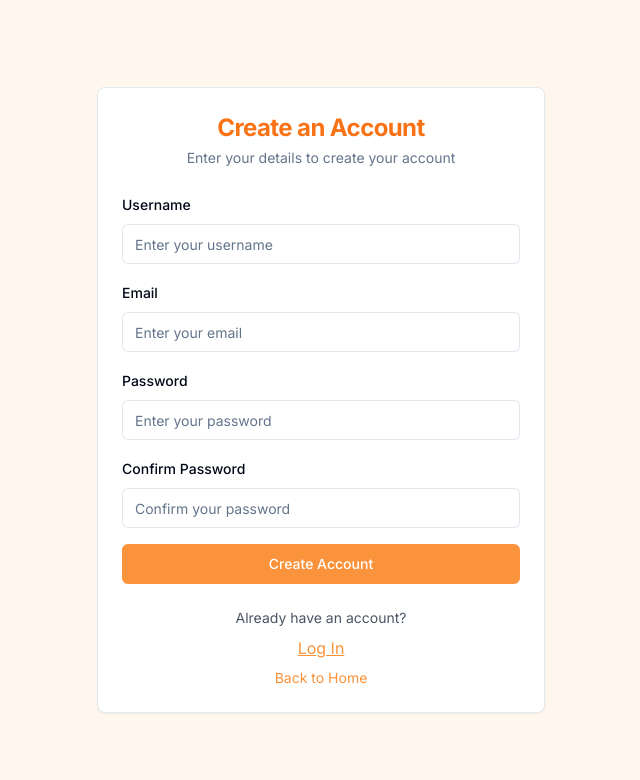
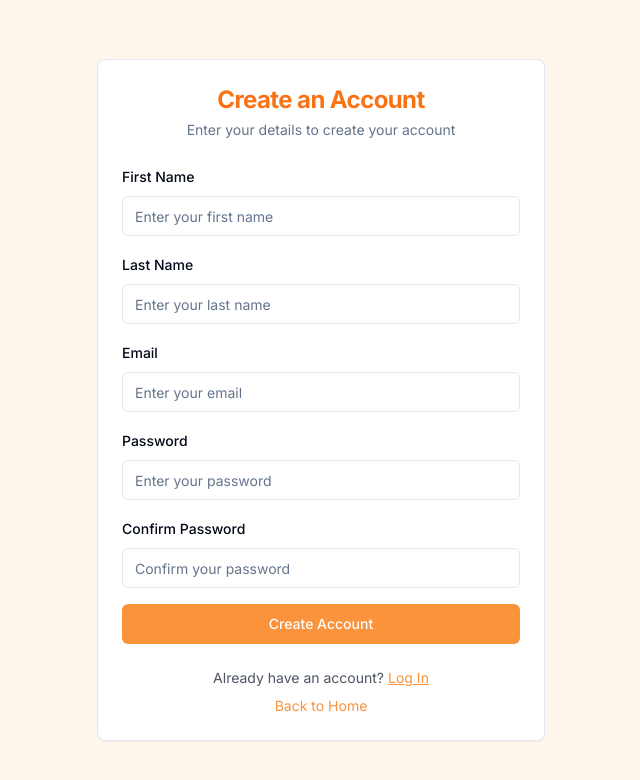
Before and after one commit to mfaks/BeaverBargains, a Next.js app in the folder frontend/: page /register in a window 1280 px wide. Shown: the top 780 px of the page, without its empty margins (319-959 px from the left). Built offline with nearby package versions, Linux system fonts and the light colour scheme.

Commit message:
updated form fields to match backend entity

```diff
--- a/frontend/src/app/login/page.tsx
+++ b/frontend/src/app/login/page.tsx
@@ -87,10 +87,10 @@ export default function Login() {
                 <CardFooter className="flex flex-col items-center space-y-2">
                     <p className="text-sm text-gray-600">
                         Don&apos;t have an account yet?
+                        <Link href="/register" className="text-orange-400 underline ml-1 hover:underline">
+                            Sign up
+                        </Link>
                     </p>
-                    <Link href="/register" className="text-orange-400 underline hover:underline">
-                        Sign up
-                    </Link>
                     <Link href="/" className="text-sm text-orange-400 hover:underline">
                         Back to Home
                     </Link>
--- a/frontend/src/app/register/page.tsx
+++ b/frontend/src/app/register/page.tsx
@@ -10,7 +10,8 @@ import { Card, CardHeader, CardTitle, CardDescription, CardContent, CardFooter }
 import Link from 'next/link'
 
 const createAccountSchema = z.object({
-    username: z.string().min(3, 'Username must be at least 3 characters'),
+    firstName: z.string().min(3, 'Last name must be at least 3 characters'),
+    lastName: z.string().min(3, 'First name must be at least 3 characters'),
     email: z.string().email('Invalid email format').min(5, 'Email must be at least 5 characters'),
     password: z.string().min(6, 'Password must be at least 6 characters'),
     confirmPassword: z.string().min(6, 'Password must be at least 6 characters'),
@@ -25,7 +26,8 @@ export default function Register() {
     const form = useForm<RegistrationForm>({
         resolver: zodResolver(createAccountSchema),
         defaultValues: {
-            username: '',
+            firstName: '',
+            lastName: '',
             email: '',
             password: '',
             confirmPassword: '',
@@ -50,12 +52,25 @@ export default function Register() {
                         <form onSubmit={form.handleSubmit(onSubmit)} className="space-y-4">
                             <FormField
                                 control={form.control}
-                                name="username"
+                                name="firstName"
                                 render={({ field }) => (
                                     <FormItem>
-                                        <FormLabel>Username</FormLabel>
+                                        <FormLabel>First Name</FormLabel>
                                         <FormControl>
-                                            <Input placeholder="Enter your username" {...field} className="w-full" />
+                                            <Input placeholder="Enter your first name" {...field} className="w-full" />
+                                        </FormControl>
+                                        <FormMessage />
+                                    </FormItem>
+                                )}
+                            />
+                            <FormField
+                                control={form.control}
+                                name="lastName"
+                                render={({ field }) => (
+                                    <FormItem>
+                                        <FormLabel>Last Name</FormLabel>
+                                        <FormControl>
+                                            <Input placeholder="Enter your last name" {...field} className="w-full" />
                                         </FormControl>
                                         <FormMessage />
                                     </FormItem>
@@ -109,10 +124,10 @@ export default function Register() {
                 <CardFooter className="flex flex-col items-center space-y-2">
                     <p className="text-sm text-gray-600">
                         Already have an account?
-                    </p>
-                    <Link href="/login" className="text-orange-400 underline hover:underline">
+                    <Link href="/login" className="text-orange-400 underline ml-1 hover:underline">
                         Log In
                     </Link>
+                    </p>
                     <Link href="/" className="text-sm text-orange-400 hover:underline">
                         Back to Home
                     </Link>
```
